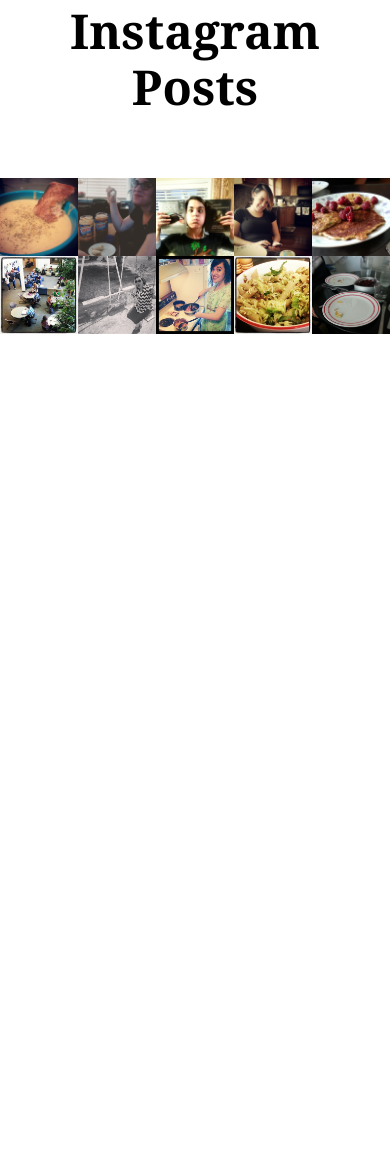
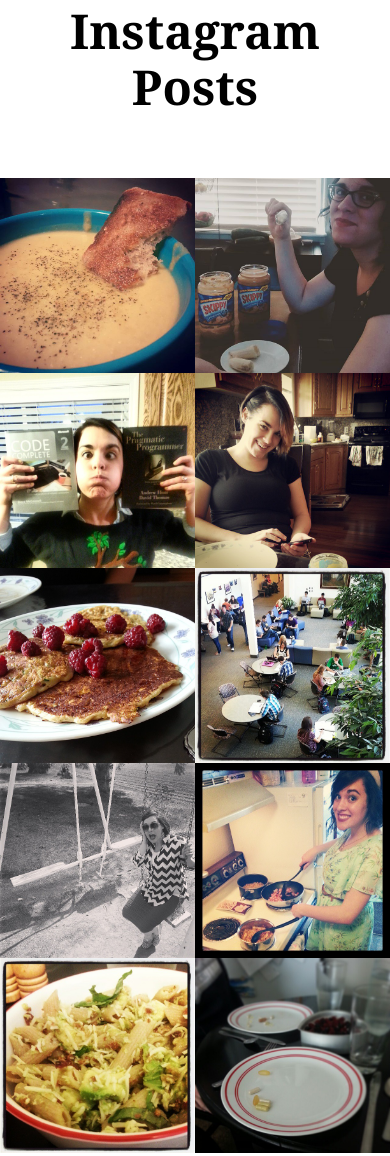
Before and after one commit to justgage/rise-doula-static, a website built with Parcel: page index.html in a window 390 px wide. Shown: the part 1579-2735 px from the top of the page. Before the commit the page ends 1977 px from the top, so only its background shows below. Built offline with nearby package versions, Linux system fonts and the light colour scheme; files whose address does not match are found by name.

Commit message:
better mobileness

```diff
--- a/main.css
+++ b/main.css
@@ -79,12 +79,22 @@
   transform: translate(0, -2px);
 }
 
-/* images */
 .image-grid {
   display: grid;
   grid-template-columns: auto auto auto auto auto;
   grid-column-gap: 0px;
   grid-row-gap: 0px;
+}
+
+
+/* images */
+@media only screen and (max-width: 800px) {
+  .image-grid {
+    display: grid;
+    grid-template-columns: auto auto;
+    grid-column-gap: 0px;
+    grid-row-gap: 0px;
+  }
 }
 
 .image-grid > img {
```
